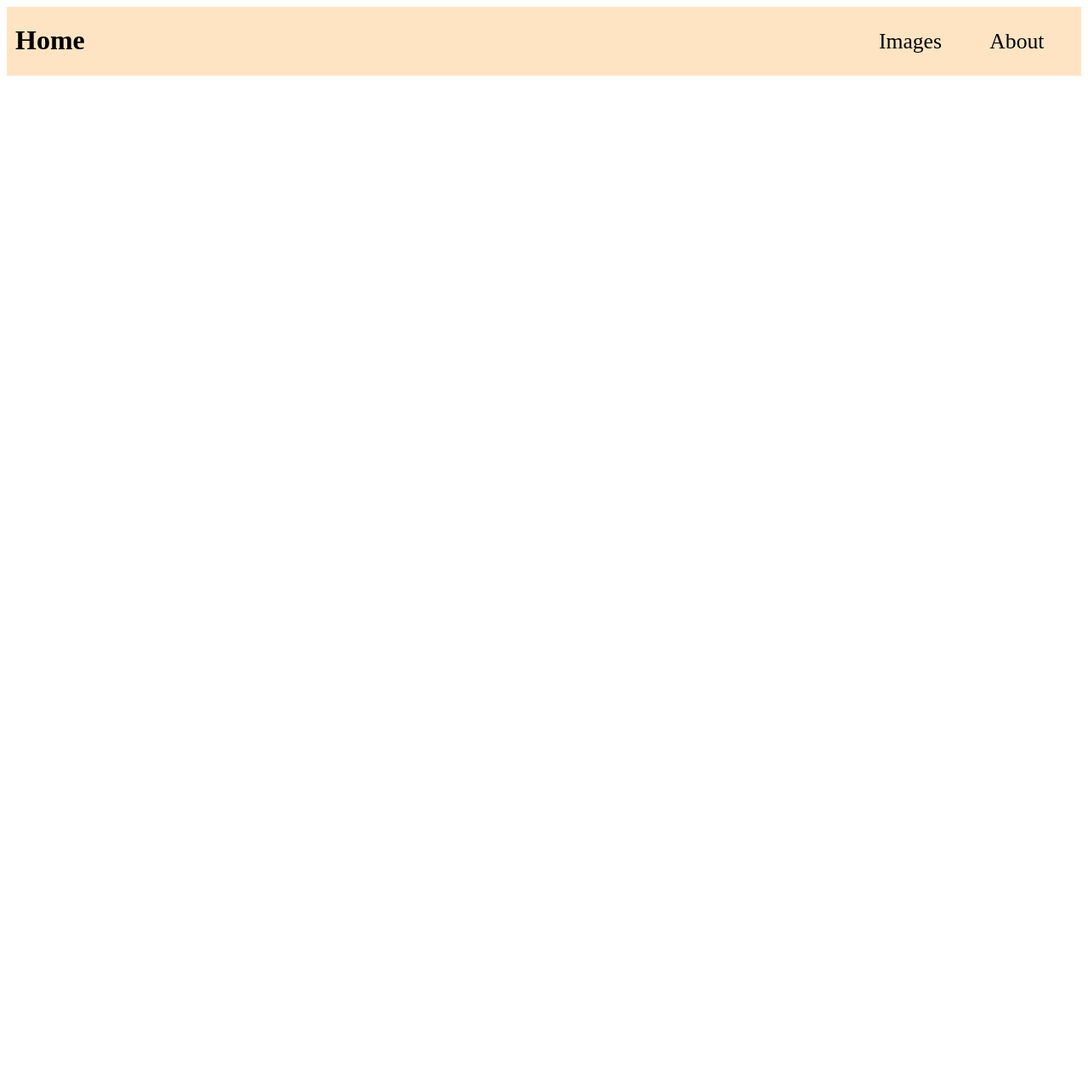
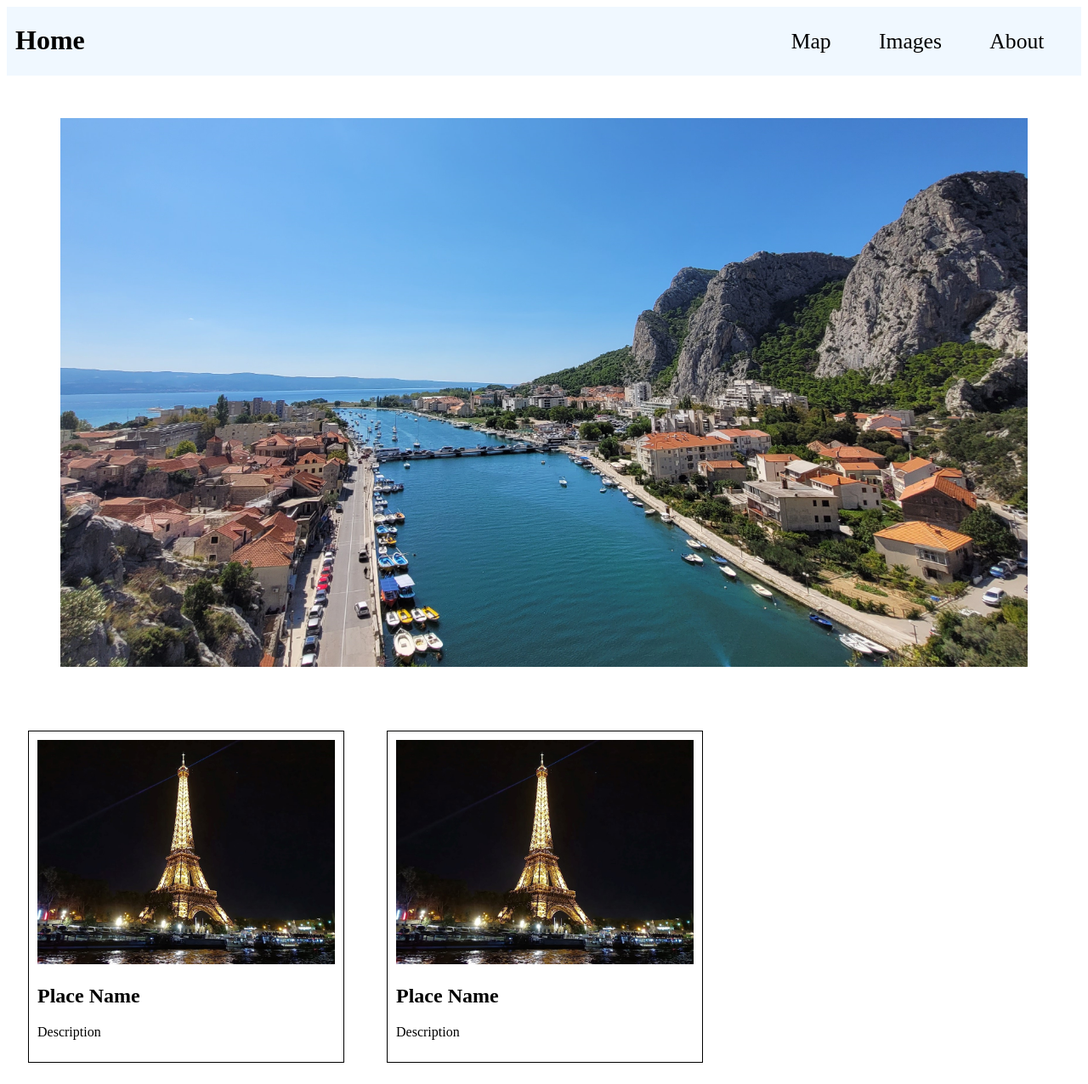
Before and after one commit to rvaria/travelBlog, a plain HTML site: page index.html in a window 1280 px wide. Shown: the whole page at 85% size. Before the commit the page ends 800 px from the top, so only its background shows below. Drawn offline with Linux system fonts and the light colour scheme.

Commit message:
Add images and basic blog layout

```diff
--- a/css/index.css
+++ b/css/index.css
@@ -1,12 +1,13 @@
 .header {
-    background-color: bisque;
+    background-color: aliceblue;
     padding-left: 10px;
-    display:flex;
+    display: flex;
+    margin-bottom: 50px;
 }
 
 .extra-links {
     font-size: 1.6rem;
-    text-align:right;
+    text-align: right;
     width: 90%;
     flex-direction: row;
 }
@@ -15,3 +16,30 @@ li {
     display: inline;
     margin-left: 50px;
 }
+
+#homeImage {
+    display: block;
+    margin: auto;
+    width: 90%;
+    margin-bottom: 50px;
+}
+
+.blogBox {
+    width: 350px;
+    height: auto;
+    border: 1px solid black;
+    padding: 10px;
+    margin: 25px;
+    float: left;
+}
+
+.blogBox:hover {
+    background: aliceblue;
+    transform: scale(1.05);
+}
+
+.blogBox img {
+    height: 100%;
+    width: 100%;
+    object-fit: contain;
+}
--- a/index.html
+++ b/index.html
@@ -8,13 +8,26 @@
 
 <body>
     <header class="header">
-            <h1 id="home">Home</h1>
-        <nav class ="extra-links">
+        <h1 id="home">Home</h1>
+        <nav class="extra-links">
             <ul>
+                <li>Map</li>
                 <li>Images</li>
                 <li>About</li>
             </ul>
         </nav>
     </header>
+    <img id="homeImage" src="images/home_page.jpg">
+    <div class="blogBox">
+        <img src="images/france_eiffel_tower.jpg">
+        <h2>Place Name</h2>
+        <p>Description</p>
+    </div>
+    <div class="blogBox">
+        <img src="images/france_eiffel_tower.jpg">
+        <h2>Place Name</h2>
+        <p>Description</p>
+    </div>
 </body>
+
 </html>
```
Also changed, not shown: images/france_eiffel_tower.jpg (added), images/home_page.jpg (added).
